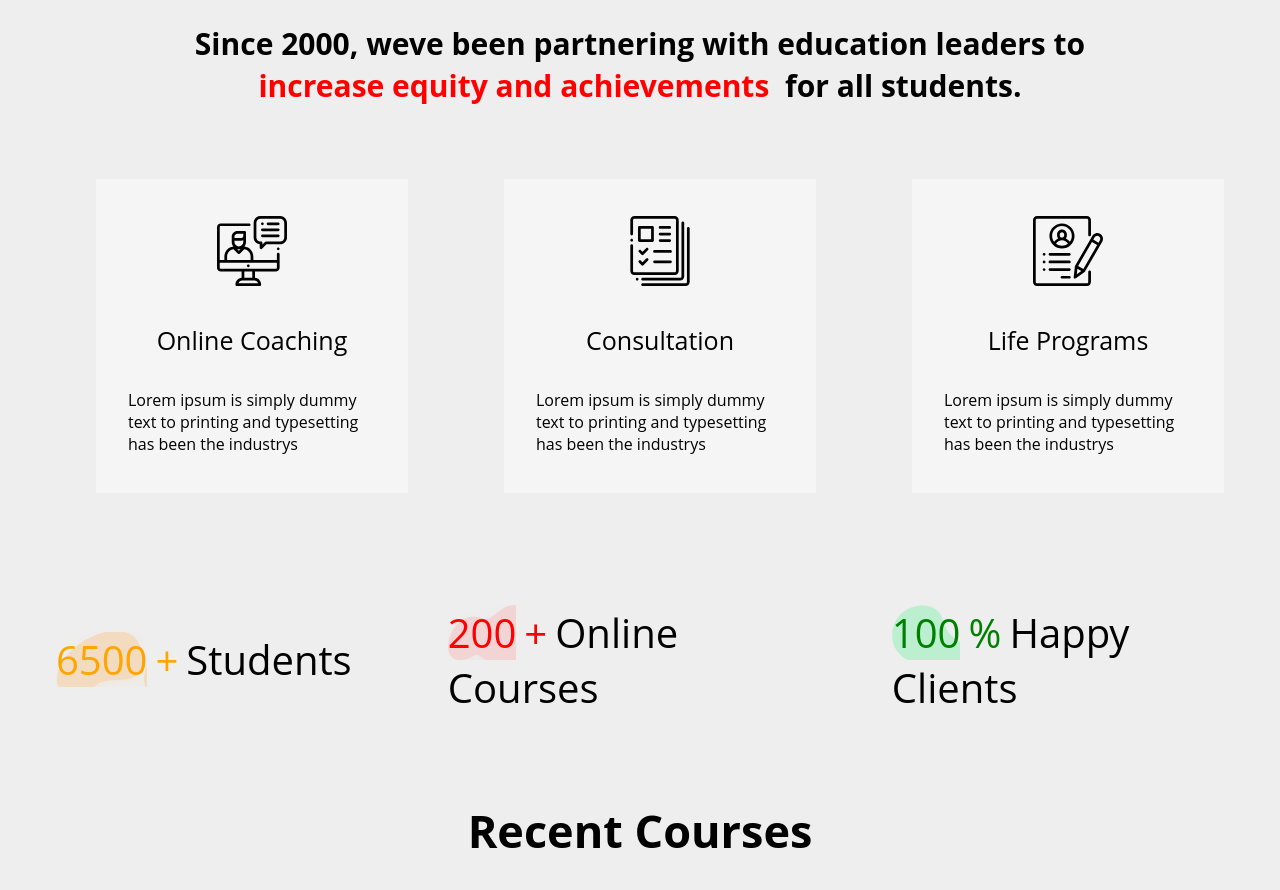
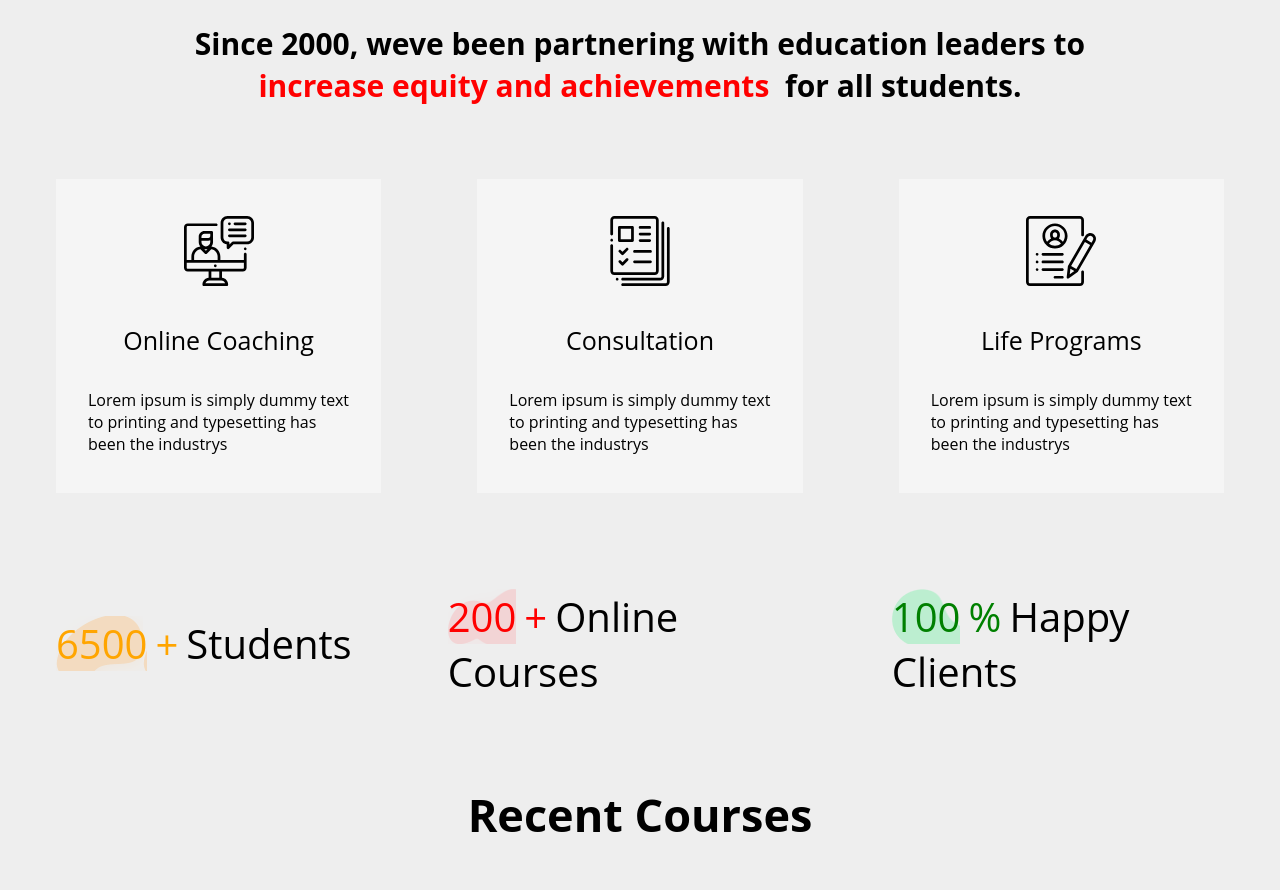
Before and after one commit to Rentacc/academy, a Vue app in the folder academy/: page / in a window 1280 px wide. Shown: the part 824-1714 px from the top of the page. Built offline with nearby package versions, Linux system fonts and the light colour scheme.

Commit message:
changed sectionOne into props

```diff
--- a/academy/src/components/AppFooter.vue
+++ b/academy/src/components/AppFooter.vue
@@ -1,18 +1,5 @@
 <script>
-document.addEventListener("DOMContentLoaded", function(){
-      var el = document.querySelector(".button-bird");
-      var text = document.querySelector(".button-bird__text");
-          el.addEventListener('click', function() {
-            el.classList.toggle('active');
 
-            if(el.classList.contains('active')){
-            	console.log('true');
-            	text.innerHTML = 'DONE';
-            }else{
-            	text.innerHTML = 'SEND';
-            }
-        });
-    });
 </script>
 
 <template>
--- /dev/null
+++ b/academy/src/components/Cardone.vue
@@ -0,0 +1,45 @@
+<script>
+export default{
+    props:{
+        icon: String,
+        title: String,
+        description: String,
+    }
+}
+
+
+</script>
+<template>
+            <ul>
+                <li>
+                <div class="icon"><img :src="icon" alt=""></div>
+                </li>
+                <li>
+                    <div class="title">{{ title }}</div>
+                </li>
+                <li>
+                    <div class="description">{{ description }}</div>
+                </li>
+            </ul>
+
+
+
+
+</template>
+
+
+<style scoped>
+
+.icon{
+    width: 70px;
+}
+
+.title{
+    font-size: 25px;
+
+}
+
+ul li{
+    list-style: none;
+}
+</style>
--- a/academy/src/components/SectionFour.vue
+++ b/academy/src/components/SectionFour.vue
@@ -54,7 +54,7 @@
 section{
     text-align: center;
     font-size: 25px;
-    margin-bottom: rem;
+
 
 }
 
--- a/academy/src/components/SectionOne.vue
+++ b/academy/src/components/SectionOne.vue
@@ -1,9 +1,12 @@
 <script>
+
+import Cardone from "./Cardone.vue"
+
 
     export default {
         data() {
             return {
-                cardOne: [{
+                cardArr: [{
                     icon:"public/svg/svg-0.svg",
                     title: "Online Coaching",
                     description: "Lorem ipsum is simply dummy text to printing and typesetting has been the industrys",
@@ -21,7 +24,15 @@
             ]
             };
         },
+
+        components: {
+            Cardone,
+        }
+
+
     }
+
+
 
 </script>
 
@@ -33,7 +44,7 @@
         </h1>
 
 
-        <ul>
+         <!-- <ul>
             <div class="container">
             <li class="card" v-for="card in cardOne">
 
@@ -44,7 +55,16 @@
 
             </li>
         </div>
-        </ul>
+        </ul> -->
+
+        <div class="container">
+            <Cardone class="card" v-for="card in cardArr"
+            :key="card.key"
+            :icon="card.icon"
+            :title="card.title"
+            :description="card.description"
+            />
+        </div>
 
 
         <div class="flex">
```
